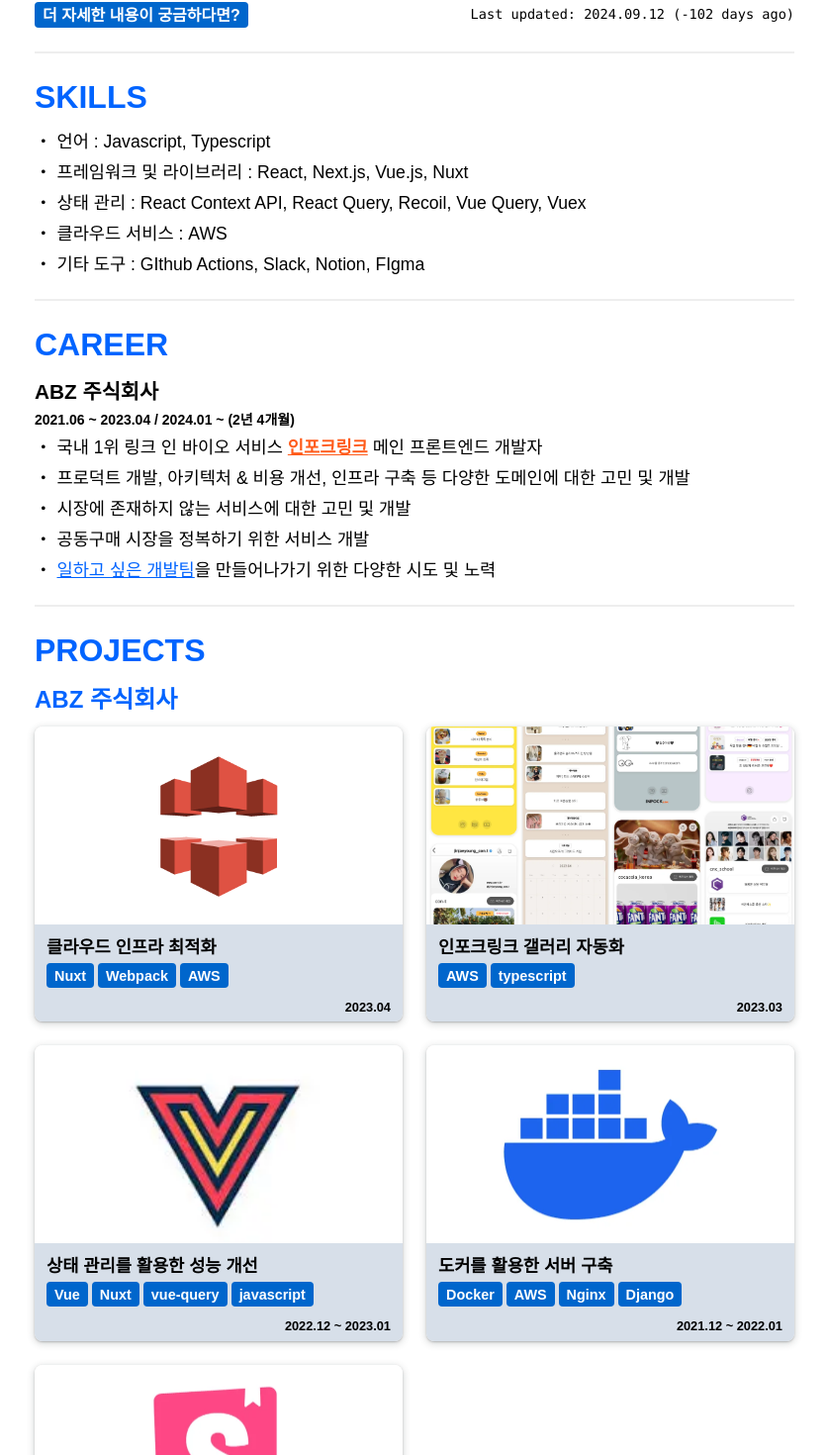
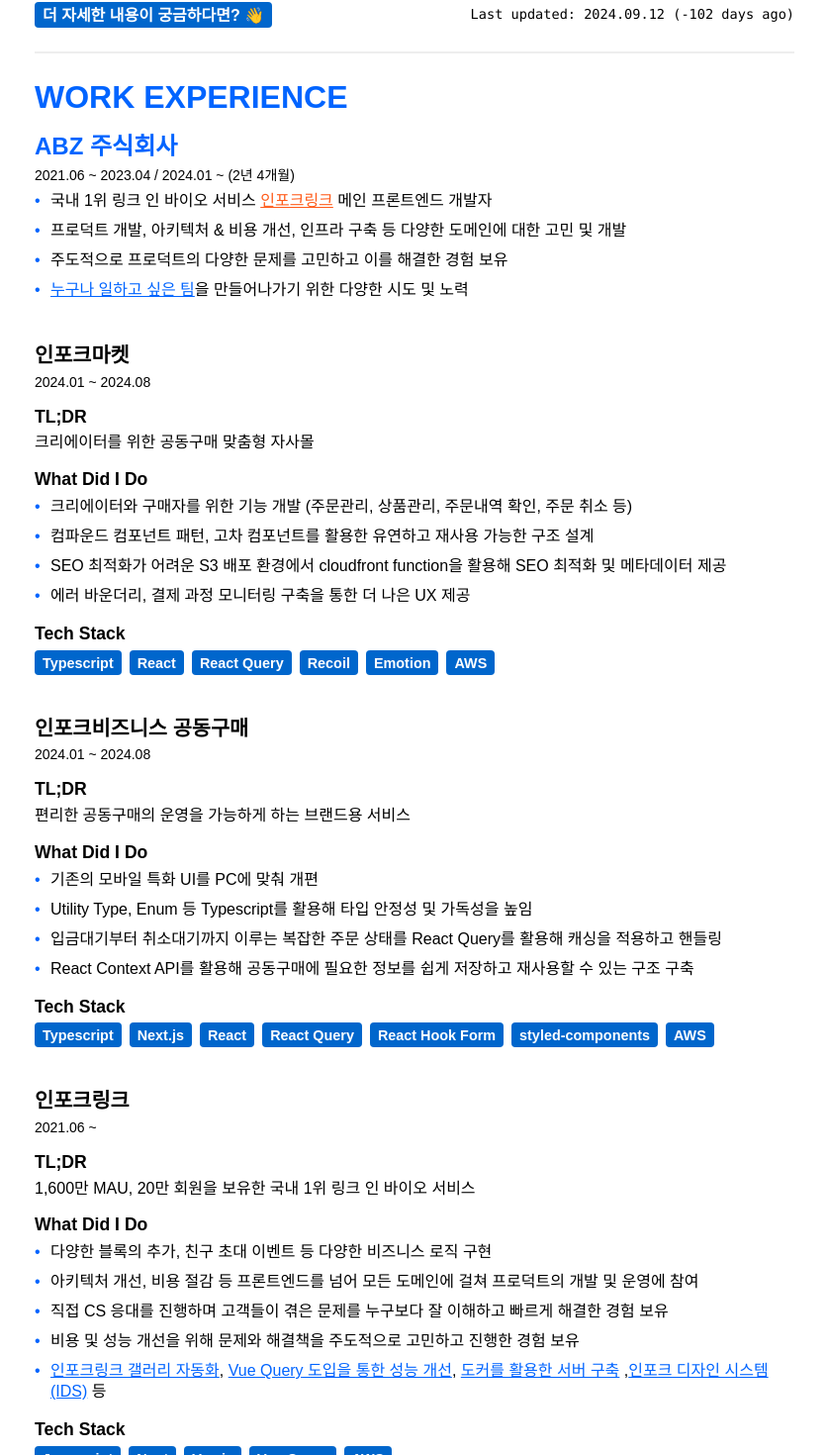
Before and after one commit to gouz7514/hotdog-log, a Next.js app: page /resume in a window 1280 px wide. Shown: the part 740-2210 px from the top of the page at 99% size, without its empty margins (221-1058 px from the left). Built offline with nearby package versions, Linux system fonts and the light colour scheme; no server answers.

Commit message:
Update : 이력서 컨텐츠 업데이트

```diff
--- a/src/components/Molecule/ListContainer.tsx
+++ b/src/components/Molecule/ListContainer.tsx
@@ -7,14 +7,21 @@ export function ListContainer({ children, className }: ListProps) {
 }
 
 const ListStyle = styled.ul`
-  margin-top: 8px;
-  line-height: 1.5;
+  display: flex;
+  flex-direction: column;
+  list-style: none;
+  gap: 6px;
 
   li {
-    font-size: 1.1em;
+    position: relative;
+    padding: 0.1rem 0 0.1rem 1rem;
 
-    &:not(:last-child) {
-      margin-bottom: 8px;
+    &::before {
+      position: absolute;
+      left: 0;
+      content: '•';
+      color: var(--color-blue);
+      font-size: 1rem;
     }
   }
 `
--- /dev/null
+++ b/src/components/Molecule/ProjectItem.tsx
@@ -0,0 +1,67 @@
+import styled from '@emotion/styled'
+import { Badge } from './Badge'
+
+export interface Project {
+  title: string
+  term: string
+  tldr: string
+  techStack: Array<string>
+  description: React.ReactNode
+}
+
+interface ProjectItemProps {
+  project: Project
+}
+
+export function ProjectItem(props: ProjectItemProps) {
+  const { project } = props
+  return (
+    <ProjectItemWrapper>
+      <section>
+        <h4>{project.title}</h4>
+        <div className="project-item-term">{project.term}</div>
+      </section>
+      <section>
+        <h5 className="section-title">TL;DR</h5>
+        <div>{project.tldr}</div>
+      </section>
+      <section className="project-description">
+        <h5 className="section-title">What Did I Do</h5>
+        <div>{project.description}</div>
+      </section>
+      <section>
+        <h5 className="section-title">Tech Stack</h5>
+        <div className="tech-stack-container">
+          {project.techStack.map(tech => (
+            <Badge key={`${tech}`} content={tech} size="small" />
+          ))}
+        </div>
+      </section>
+    </ProjectItemWrapper>
+  )
+}
+
+const ProjectItemWrapper = styled.div`
+  margin-top: 1.5rem;
+
+  .project-item-term {
+    font-size: 14px;
+    margin-top: 0.3rem;
+  }
+
+  section {
+    .section-title {
+      margin-bottom: 0.2rem;
+    }
+  }
+
+  section ~ section {
+    margin-top: 0.8rem;
+  }
+
+  .tech-stack-container {
+    display: flex;
+    flex-wrap: wrap;
+    gap: 8px;
+  }
+`
--- a/src/components/Organism/Resume/ResumeIntro.tsx
+++ b/src/components/Organism/Resume/ResumeIntro.tsx
@@ -58,7 +58,7 @@ export function ResumeIntro() {
       </>
       <div className="resume-intro-footer">
         <Badge
-          content="더 자세한 내용이 궁금하다면?"
+          content="더 자세한 내용이 궁금하다면? 👋"
           link="https://www.canva.com/design/DAGLlKxYoag/P7IJPAsbTxGKeahTCL5CDQ/view#1"
         />
         <div className="last-updated">
--- /dev/null
+++ b/src/components/Organism/Resume/ResumeProjectItemList.tsx
@@ -0,0 +1,134 @@
+import styled from '@emotion/styled'
+
+import { Project, ProjectItem } from '@/components/Molecule/ProjectItem'
+import { ListContainer } from '@/components/Molecule'
+import Link from 'next/link'
+
+const PROJECTS: Array<Project> = [
+  {
+    title: '인포크마켓',
+    term: '2024.01 ~ 2024.08',
+    tldr: '크리에이터를 위한 공동구매 맞춤형 자사몰',
+    description: (
+      <ListContainer>
+        <li>
+          크리에이터와 구매자를 위한 기능 개발 (주문관리, 상품관리, 주문내역
+          확인, 주문 취소 등)
+        </li>
+        <li>
+          컴파운드 컴포넌트 패턴, 고차 컴포넌트를 활용한 유연하고 재사용 가능한
+          구조 설계
+        </li>
+        <li>
+          SEO 최적화가 어려운 S3 배포 환경에서 cloudfront function을 활용해 SEO
+          최적화 및 메타데이터 제공
+        </li>
+        <li>에러 바운더리, 결제 과정 모니터링 구축을 통한 더 나은 UX 제공</li>
+      </ListContainer>
+    ),
+    techStack: [
+      'Typescript',
+      'React',
+      'React Query',
+      'Recoil',
+      'Emotion',
+      'AWS',
+    ],
+  },
+  {
+    title: '인포크비즈니스 공동구매',
+    term: '2024.01 ~ 2024.08',
+    tldr: '편리한 공동구매의 운영을 가능하게 하는 브랜드용 서비스',
+    description: (
+      <ListContainer>
+        <li>기존의 모바일 특화 UI를 PC에 맞춰 개편</li>
+        <li>
+          Utility Type, Enum 등 Typescript를 활용해 타입 안정성 및 가독성을 높임
+        </li>
+        <li>
+          입금대기부터 취소대기까지 이루는 복잡한 주문 상태를 React Query를
+          활용해 캐싱을 적용하고 핸들링
+        </li>
+        <li>
+          React Context API를 활용해 공동구매에 필요한 정보를 쉽게 저장하고
+          재사용할 수 있는 구조 구축
+        </li>
+      </ListContainer>
+    ),
+    techStack: [
+      'Typescript',
+      'Next.js',
+      'React',
+      'React Query',
+      'React Hook Form',
+      'styled-components',
+      'AWS',
+    ],
+  },
+  {
+    title: '인포크링크',
+    term: '2021.06 ~',
+    tldr: '1,600만 MAU, 20만 회원을 보유한 국내 1위 링크 인 바이오 서비스',
+    description: (
+      <ListContainer>
+        <li>
+          다양한 블록의 추가, 친구 초대 이벤트 등 다양한 비즈니스 로직 구현
+        </li>
+        <li>
+          아키텍처 개선, 비용 절감 등 프론트엔드를 넘어 모든 도메인에 걸쳐
+          프로덕트의 개발 및 운영에 참여
+        </li>
+        <li>
+          직접 CS 응대를 진행하며 고객들이 겪은 문제를 누구보다 잘 이해하고
+          빠르게 해결한 경험 보유
+        </li>
+        <li>
+          비용 및 성능 개선을 위해 문제와 해결책을 주도적으로 고민하고 진행한
+          경험 보유
+        </li>
+        <li>
+          <Link className="text-blue" href="/posts/automate-inpocklink-gallery">
+            인포크링크 갤러리 자동화
+          </Link>
+          ,{' '}
+          <Link
+            className="text-blue"
+            href="/projects/performance-improvement-with-vue-query"
+          >
+            Vue Query 도입을 통한 성능 개선
+          </Link>
+          ,{' '}
+          <Link
+            className="text-blue"
+            href="/projects/create-server-with-docker"
+          >
+            도커를 활용한 서버 구축
+          </Link>{' '}
+          ,
+          <Link className="text-blue" href="/projects/ids">
+            인포크 디자인 시스템 (IDS)
+          </Link>{' '}
+          등
+        </li>
+      </ListContainer>
+    ),
+    techStack: ['Javascript', 'Nuxt', 'Vue.js', 'Vue Query', 'AWS'],
+  },
+]
+
+export function ResumeProjectItemList() {
+  return (
+    <ListWrapper>
+      {PROJECTS.map(project => (
+        <ProjectItem key={`${project.title}`} project={project} />
+      ))}
+    </ListWrapper>
+  )
+}
+
+const ListWrapper = styled.div`
+  display: flex;
+  flex-direction: column;
+  gap: 1rem;
+  margin-top: 1rem;
+`
--- a/src/components/Organism/Resume/ResumeProjects.tsx
+++ /dev/null
@@ -1,44 +0,0 @@
-import styled from '@emotion/styled'
-
-import { Card } from '@/components/Organism'
-import { PROJECTS } from '@/constants/constants'
-
-export function ResumeProjects() {
-  const COMPANY_PROJECTS = PROJECTS.filter(
-    project => project.type === 'company',
-  )
-
-  return (
-    <ResumeProjectsStyle>
-      <h2 className="text-blue">PROJECTS</h2>
-      <>
-        <h3 className="text-blue">ABZ 주식회사</h3>
-        <div className="project-container">
-          {COMPANY_PROJECTS.map(project => (
-            <Card
-              key={project.id}
-              image={project.image}
-              title={project.title}
-              tags={project.tags}
-              period={project.period}
-              route={project.route}
-            />
-          ))}
-        </div>
-      </>
-    </ResumeProjectsStyle>
-  )
-}
-
-const ResumeProjectsStyle = styled.div`
-  .project-container {
-    display: grid;
-    grid-template-columns: repeat(2, 1fr);
-    gap: 24px;
-    margin-top: 12px;
-
-    @media screen and (max-width: 600px) {
-      grid-template-columns: repeat(1, 1fr);
-    }
-  }
-`
--- a/src/components/Organism/Resume/ResumeSkills.tsx
+++ b/src/components/Organism/Resume/ResumeSkills.tsx
@@ -5,13 +5,13 @@ export function ResumeSkills() {
     <div>
       <h2 className="text-blue">SKILLS</h2>
       <ListContainer>
-        <li>・ 언어 : Javascript, Typescript</li>
-        <li>・ 프레임워크 및 라이브러리 : React, Next.js, Vue.js, Nuxt</li>
+        <li>언어 : Javascript, Typescript</li>
+        <li>프레임워크 및 라이브러리 : React, Next.js, Vue.js, Nuxt</li>
         <li>
-          ・ 상태 관리 : React Context API, React Query, Recoil, Vue Query, Vuex
+          상태 관리 : React Context API, React Query, Recoil, Vue Query, Vuex
         </li>
-        <li>・ 클라우드 서비스 : AWS</li>
-        <li>・ 기타 도구 : GIthub Actions, Slack, Notion, FIgma</li>
+        <li>클라우드 서비스 : AWS</li>
+        <li>기타 도구 : GIthub Actions, Slack, Notion, FIgma</li>
       </ListContainer>
     </div>
   )
--- a/src/components/Organism/Resume/ResumeCareer.tsx
+++ b/src/components/Organism/Resume/ResumeWorkExperience.tsx
@@ -4,6 +4,7 @@ import { ListContainer } from '@/components/Molecule'
 
 import dayjs from 'dayjs'
 import Link from 'next/link'
+import { ResumeProjectItemList } from './ResumeProjectItemList'
 
 const EMPLOYMENT_PERIOD = [
   {
@@ -30,48 +31,49 @@ const getCareerPeriod = () => {
   return `${years}년 ${months}개월`
 }
 
-export function ResumeCareer() {
+export function ResumeWorkExperience() {
   return (
-    <ResumeCareerStyle>
-      <h2 className="text-blue">CAREER</h2>
-      <h4 className="career-company">ABZ 주식회사</h4>
-      <div className="career-term text-bold">
+    <WrapperStyle>
+      <h2 className="text-blue">WORK EXPERIENCE</h2>
+      <h3 className="text-blue">ABZ 주식회사</h3>
+      <div className="experience-term">
         2021.06 ~ 2023.04 / 2024.01 ~ ({getCareerPeriod()})
       </div>
-      <ListContainer className="career-detail">
+      <ListContainer>
         <li>
-          ・ 국내 1위 링크 인 바이오 서비스{' '}
+          국내 1위 링크 인 바이오 서비스{' '}
           <a
             href="https://link.inpock.co.kr"
             target="blank"
-            className="text-orange text-bold"
+            className="text-orange"
           >
             인포크링크
           </a>{' '}
           메인 프론트엔드 개발자
         </li>
         <li>
-          ・ 프로덕트 개발, 아키텍처 & 비용 개선, 인프라 구축 등 다양한 도메인에
+          프로덕트 개발, 아키텍처 & 비용 개선, 인프라 구축 등 다양한 도메인에
           대한 고민 및 개발
         </li>
-        <li>・ 시장에 존재하지 않는 서비스에 대한 고민 및 개발</li>
-        <li>・ 공동구매 시장을 정복하기 위한 서비스 개발</li>
         <li>
-          ・{' '}
+          주도적으로 프로덕트의 다양한 문제를 고민하고 이를 해결한 경험 보유
+        </li>
+        <li>
           <Link href="/posts/making-good-dev-team" className="text-blue">
-            일하고 싶은 개발팀
+            누구나 일하고 싶은 팀
           </Link>
           을 만들어나가기 위한 다양한 시도 및 노력
         </li>
       </ListContainer>
-    </ResumeCareerStyle>
+      <ResumeProjectItemList />
+    </WrapperStyle>
   )
 }
 
-const ResumeCareerStyle = styled.div`
-  .career-term {
+const WrapperStyle = styled.div`
+  .experience-term {
     font-size: 14px;
-    margin: 6px 0;
+    margin: 0.3rem 0;
   }
 
   a {
--- a/src/components/Organism/Resume/index.ts
+++ b/src/components/Organism/Resume/index.ts
@@ -1,5 +1,4 @@
-export * from './ResumeCareer'
+export * from './ResumeWorkExperience'
 export * from './ResumeExperience'
 export * from './ResumeIntro'
-export * from './ResumeProjects'
 export * from './ResumeSkills'
--- a/src/constants/constants.ts
+++ b/src/constants/constants.ts
@@ -69,7 +69,7 @@ export const SKILLS = {
   ],
 }
 
-export const PROJECTS = [
+export const TEMP_PROEJCTS = [
   {
     id: 1,
     image: ImageCloudFront,
--- a/src/pages/resume/index.tsx
+++ b/src/pages/resume/index.tsx
@@ -4,8 +4,7 @@ import { Divider } from '@/components/Atom'
 import {
   ResumeIntro,
   ResumeSkills,
-  ResumeCareer,
-  ResumeProjects,
+  ResumeWorkExperience,
   ResumeExperience,
 } from '@/components/Organism/Resume'
 
@@ -35,11 +34,9 @@ export default function Resume() {
       <div className="container">
         <ResumeIntro />
         <Divider />
+        <ResumeWorkExperience />
+        <Divider />
         <ResumeSkills />
-        <Divider />
-        <ResumeCareer />
-        <Divider />
-        <ResumeProjects />
         <Divider />
         <ResumeExperience />
       </div>
```
Also changed, not shown: src/components/Organism/Resume/ResumeExperience.tsx (+24 -20 lines).
